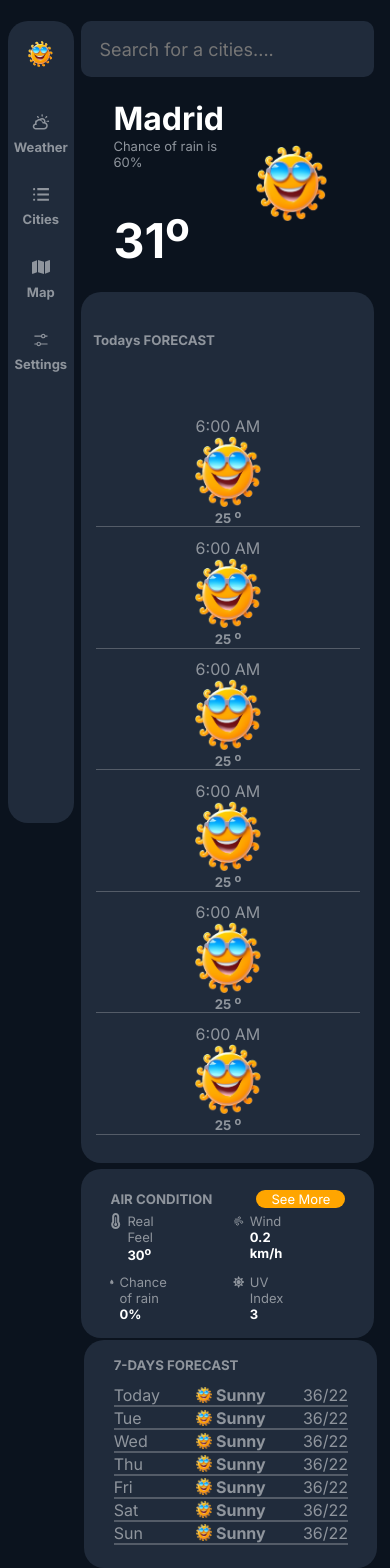
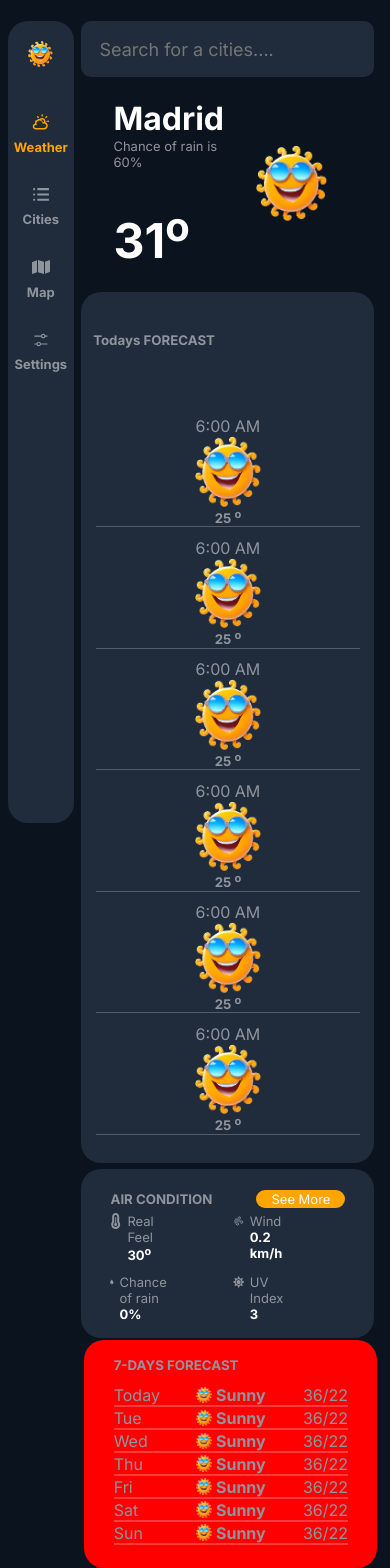
Before and after one commit to egwimcodes/skycast, a React (Vite) app: page / in a window 390 px wide. Built offline with nearby package versions, Linux system fonts and the light colour scheme.

Commit message:
added active link

```diff
--- a/src/Body/Body.css
+++ b/src/Body/Body.css
@@ -368,5 +368,8 @@ padding: 1em;
 
 .right-body {
   padding-bottom: 10%;
+  margin-bottom: 100px;
+  background-color: red;
 }
+
 }
--- a/src/Body/Body.jsx
+++ b/src/Body/Body.jsx
@@ -4,6 +4,8 @@ import { FaTemperatureThreeQuarters } from "react-icons/fa6";
 import { TbWind } from "react-icons/tb";
 import { FaDroplet } from "react-icons/fa6";
 import { FaSun } from "react-icons/fa";
+import Footer from "../Footer/Footer"
+
 
 export default function Body() {
   return (
--- /dev/null
+++ b/src/Footer/Footer.jsx
@@ -0,0 +1,7 @@
+import React from 'react'
+
+export default function Footer() {
+  return (
+    <div>Footer</div>
+  )
+}
--- a/src/Sidbar/Sidebar.css
+++ b/src/Sidbar/Sidebar.css
@@ -47,3 +47,7 @@
 .nav-items, .nav-icons{
   color: var(--second-text-color);
 }
+
+.active{
+  color: orange;
+}
--- a/src/Sidbar/Sidebar.jsx
+++ b/src/Sidbar/Sidebar.jsx
@@ -15,8 +15,8 @@ export default function Sidebar() {
                     </div>
                     <ul className="sidbar-nav">
                         <a href="">
-                            <li className="nav-items">
-                                <TiWeatherPartlySunny className='nav-icons' />
+                            <li className="nav-items active">
+                                <TiWeatherPartlySunny className='nav-icons active' />
                                 <h4>Weather</h4>
                             </li>
                         </a>
```
Also changed, not shown: src/Map/Map.jsx (added, +7 -0 lines), src/Footer/Footer.css (added), src/Map/Map.css (added).
